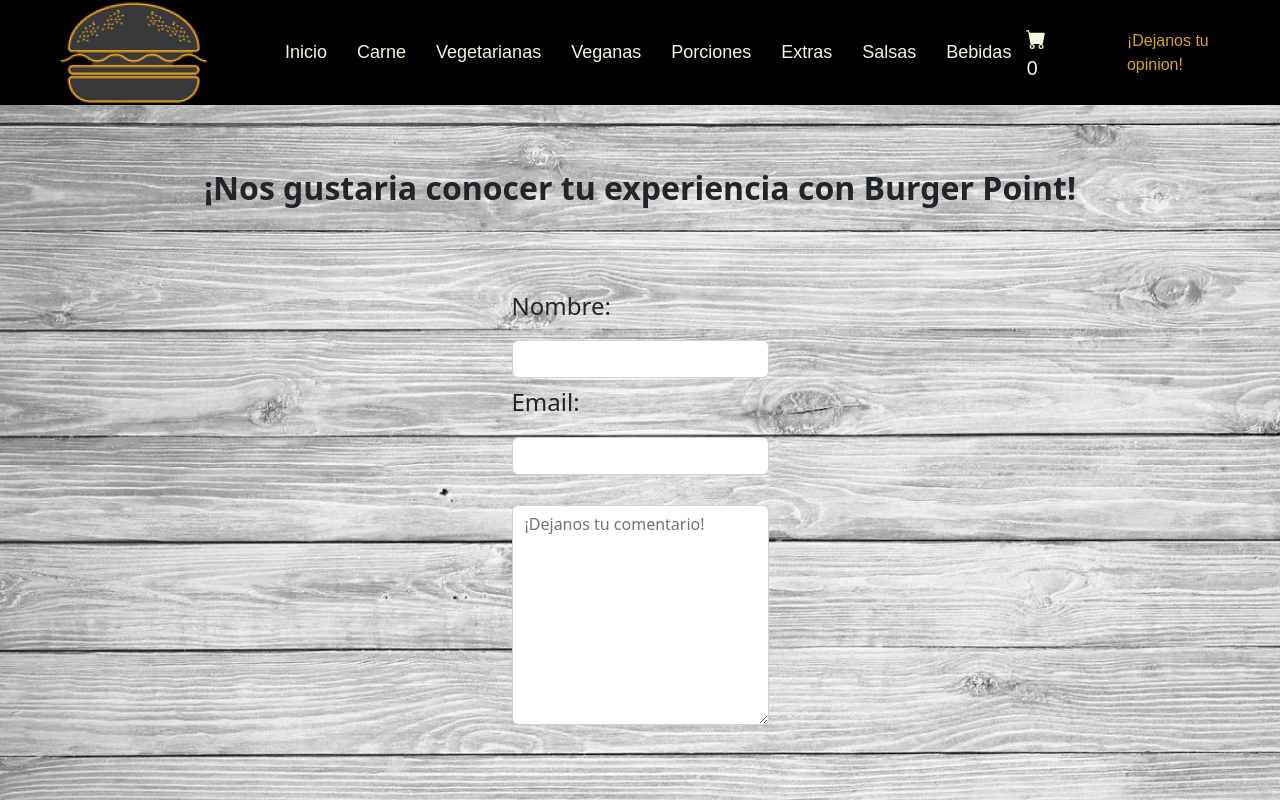
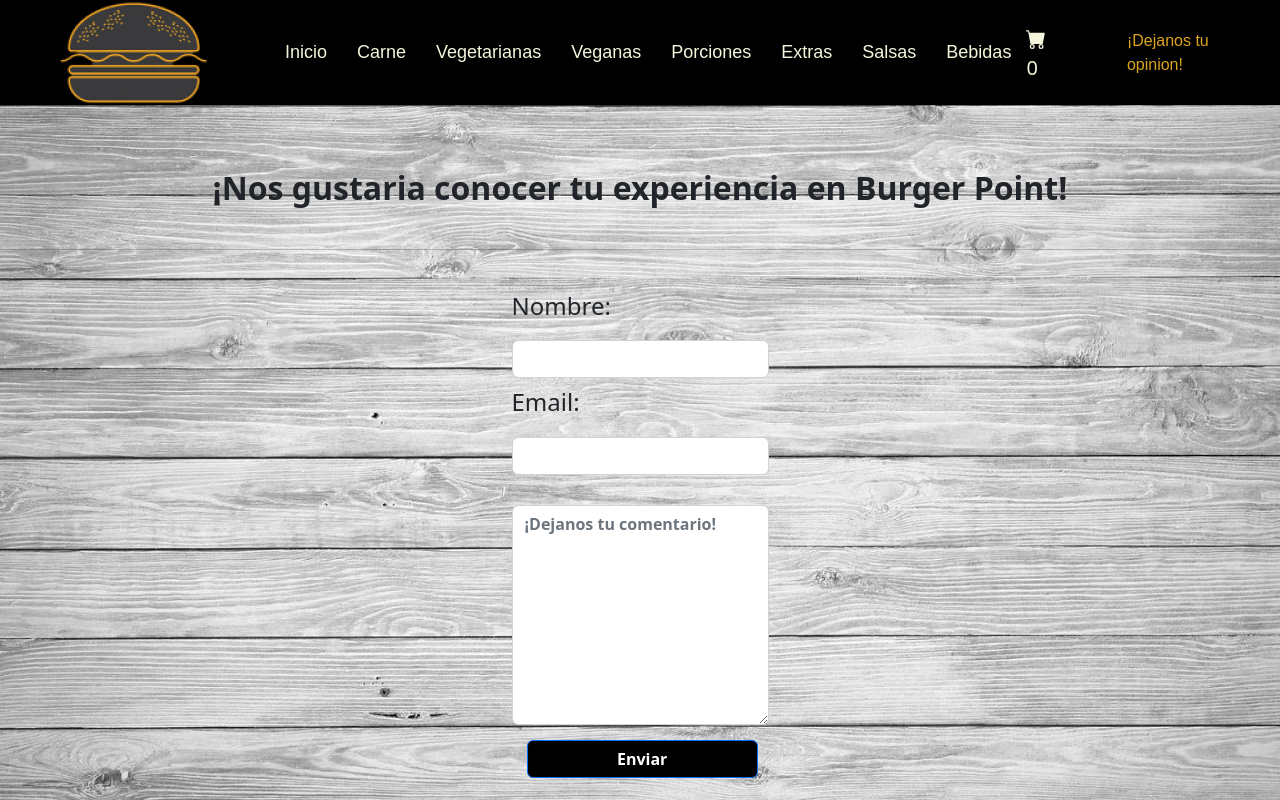
Before and after one commit to kevin-ngrn/reactapp-coder, a React (Create React App) app: page /opinion in a window 1280 px wide. Shown: the top 800 px of the page. Built offline with nearby package versions, Linux system fonts and the light colour scheme.

Commit message:
PF MOCK-DATA

```diff
--- a/src/App.css
+++ b/src/App.css
@@ -1,4 +1,4 @@
 .App{
     background-image: url(../public/img/bgImage.png);
-    background-size: cover;
+    background-size: contain;
 }
--- a/src/components/OpinionScreen/OpinionScreen.css
+++ b/src/components/OpinionScreen/OpinionScreen.css
@@ -18,5 +18,13 @@
 .inputMensaje{
     margin: 30px 0px 0px 0px;
     font-size: medium;
+    font-weight: bold;
     height: 220px;
 }
+
+.btnEnviar{
+    margin: 15px;
+    background-color: black;
+    width: 90%;
+    font-weight: bold;
+}
--- a/src/components/OpinionScreen/OpinionScreen.js
+++ b/src/components/OpinionScreen/OpinionScreen.js
@@ -5,15 +5,16 @@ const OpinionScreen = () => {
 
     return(
     <div>
-        <h2 className="h2Form">¡Nos gustaria conocer tu experiencia con Burger Point!</h2>
+        <h2 className="h2Form">¡Nos gustaria conocer tu experiencia en Burger Point!</h2>
         <hr></hr>
         <div className="divForm">
-        <form className="imgForm">
+        <form>
             <h4>Nombre:</h4>
             <input className="form-control" type={"text"}></input>
             <h4>Email:</h4>
             <input className="form-control" type={"email"}></input>
             <textarea className="form-control inputMensaje" type={"text"} placeholder="¡Dejanos tu comentario!"></textarea>
+            <button className="btn btn-primary btnEnviar">Enviar</button>
         </form>
         </div>
     </div>
```
